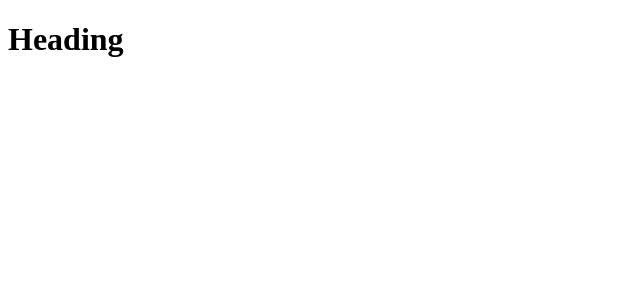
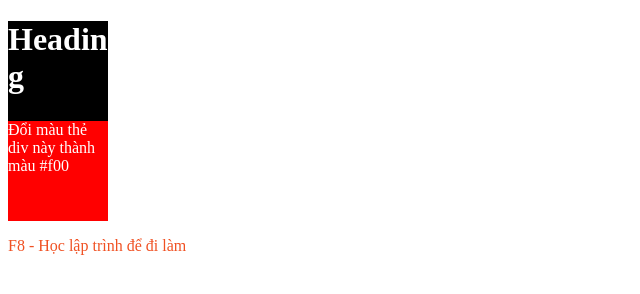
Before and after one commit to Hoa0304/learn-js, a plain HTML site: page html/inner.html in a window 1280 px wide. Shown: the whole page, without its empty margins (0-640 px from the left). Drawn offline with Linux system fonts and the light colour scheme.

Commit message:
classLisst

```diff
--- a/html/inner.html
+++ b/html/inner.html
@@ -4,11 +4,21 @@
     <meta charset="UTF-8">
     <meta name="viewport" content="width=device-width, initial-scale=1.0">
     <title>Document</title>
+    <style>
+        div {
+            width: 100px;
+            height: 100px;
+            background-color: #000;
+            color: #fff;
+        }
+    </style>
 </head>
 <body>
-    <div class="box">
+    <div class="box" contenteditable="">
         <h1>say bye</h1>
     </div>
+    <div class="red">Đổi màu thẻ div này thành màu #f00</div>
+    <p>F8 - Học lập trình để đi làm</p>
 </body>
 
 <script src="../js/inner.js"></script>
--- a/js/inner.js
+++ b/js/inner.js
@@ -4,3 +4,16 @@ console.log(document.querySelector('h1').innerText);
 // thêm
 console.log(document.querySelector('h1').innerHTML);
 // lấy ra
+
+//----------------------------------------------------------------
+// Dom Css
+var div = document.querySelector('.red')
+
+Object.assign(div.style, {
+    backgroundColor: '#f00'
+})
+
+var p = document.querySelector('p')
+Object.assign(p.style, {
+    color: '#f05123'
+})
```
Also changed, not shown: js/classList.js (added, +29 -0 lines), js/events.js (added), readme.md.
